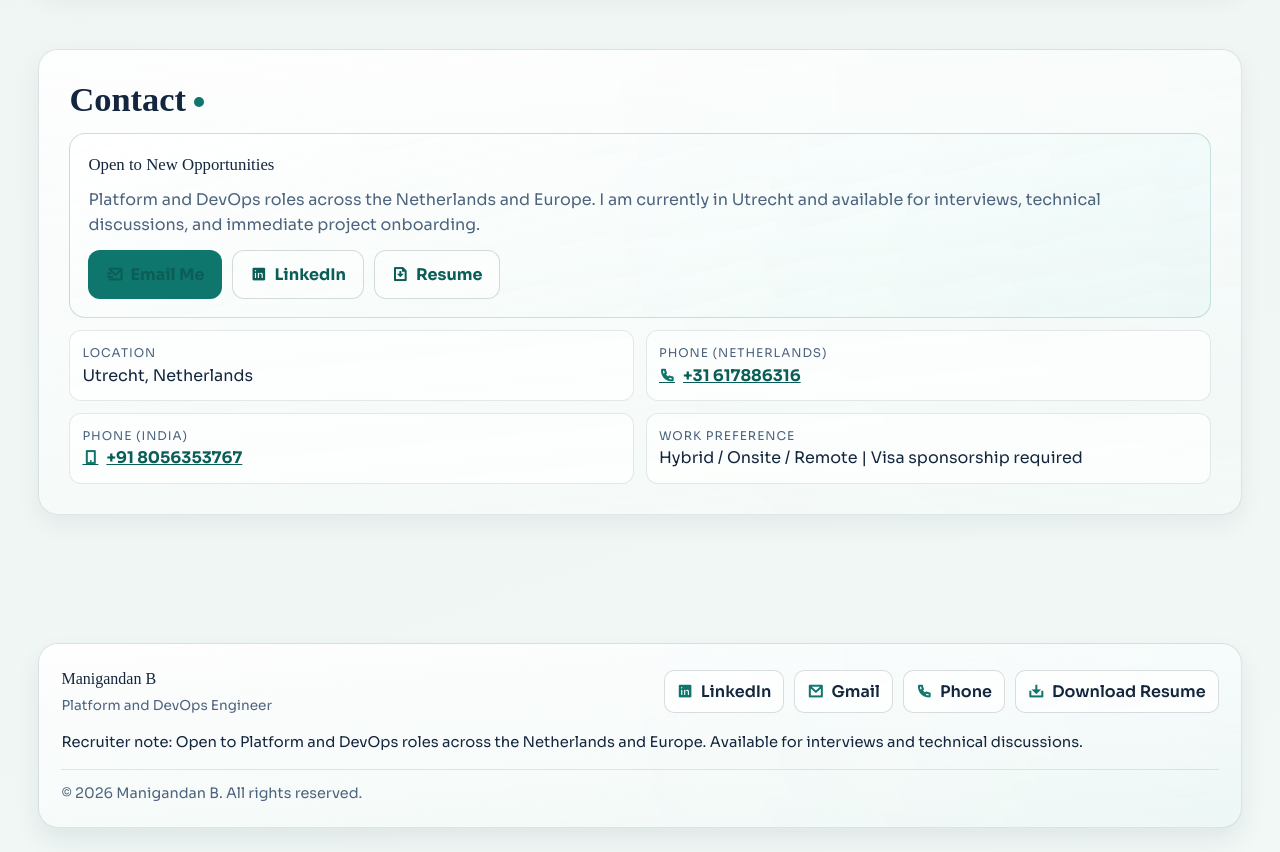
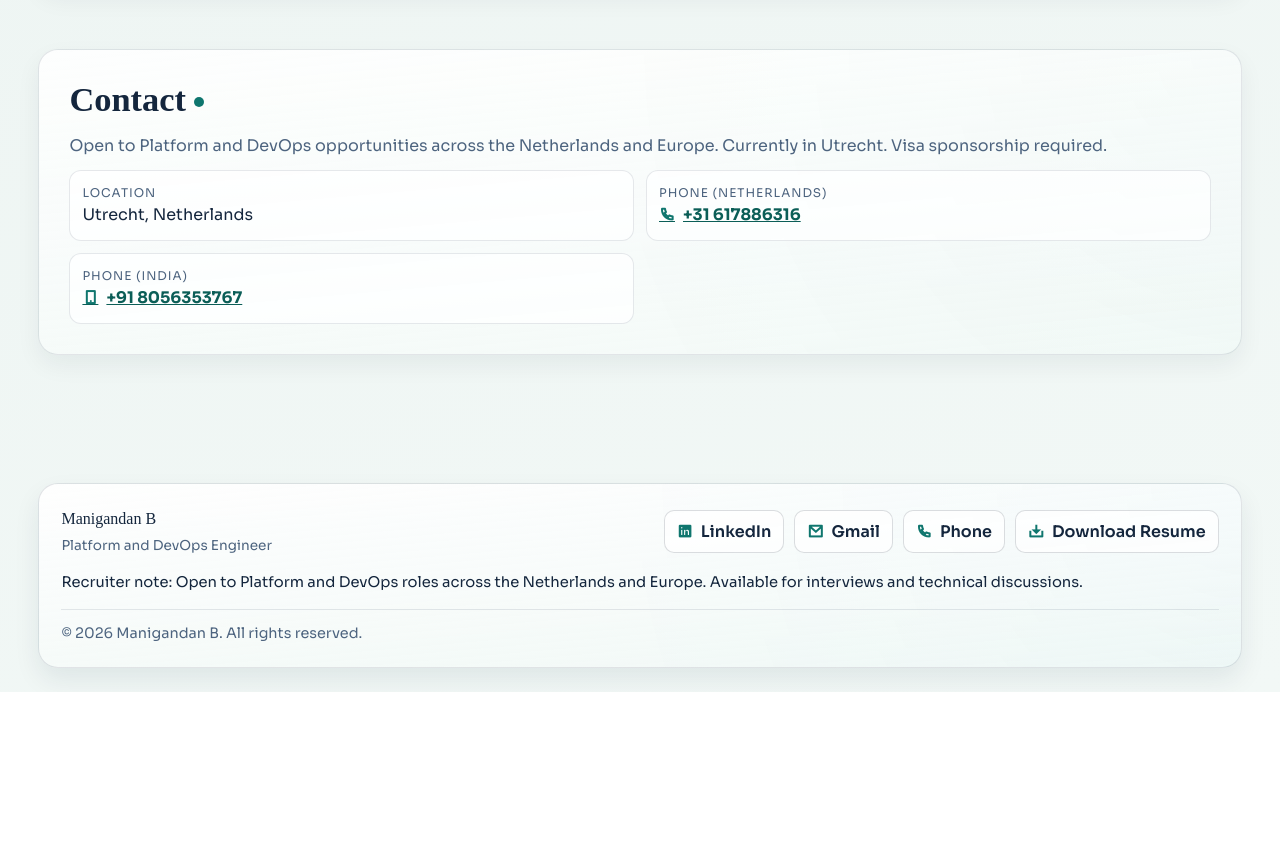
Before and after one commit to Mani01012001/Portfolio, a plain HTML site: page index.html in a window 1280 px wide. Shown: the part 6320-7172 px from the top of the page. After the commit the page ends 7012 px from the top, so only its background shows below. Drawn offline with nearby package versions, Linux system fonts and the light colour scheme; a web font is replaced by a local one.

Commit message:
Revert "Convert contact into opportunity CTA panel"
This reverts commit 8bb046531ac7a9485451942055892120d7262edd.

```diff
--- a/index.html
+++ b/index.html
@@ -439,29 +439,11 @@
 
       <section class="contact reveal" id="contact">
         <h2>Contact</h2>
-        <div class="contact-cta">
-          <p class="contact-cta-title">Open to New Opportunities</p>
-          <p class="contact-intro">
-            Platform and DevOps roles across the Netherlands and Europe. I am currently in Utrecht
-            and available for interviews, technical discussions, and immediate project onboarding.
-          </p>
-          <div class="contact-actions">
-            <a class="btn btn-primary btn-icon" href="mailto:mmani27964@gmail.com"
-              ><i class="ri-mail-send-line" aria-hidden="true"></i><span>Email Me</span></a
-            >
-            <a
-              class="btn btn-ghost btn-icon"
-              href="https://www.linkedin.com/in/manigandanb012001/"
-              target="_blank"
-              rel="noopener"
-              ><i class="ri-linkedin-box-fill" aria-hidden="true"></i><span>LinkedIn</span></a
-            >
-            <a class="btn btn-ghost btn-icon" href="resume.html" target="_blank" rel="noopener"
-              ><i class="ri-file-download-line" aria-hidden="true"></i><span>Resume</span></a
-            >
-          </div>
-        </div>
-        <div class="contact-grid contact-meta-grid">
+        <p class="contact-intro">
+          Open to Platform and DevOps opportunities across the Netherlands and Europe.
+          Currently in Utrecht. Visa sponsorship required.
+        </p>
+        <div class="contact-grid">
           <div class="contact-item">
             <p class="contact-label">Location</p>
             <p>Utrecht, Netherlands</p>
@@ -481,10 +463,6 @@
                 ><i class="ri-smartphone-line" aria-hidden="true"></i><span>+91 8056353767</span></a
               >
             </p>
-          </div>
-          <div class="contact-item">
-            <p class="contact-label">Work Preference</p>
-            <p>Hybrid / Onsite / Remote | Visa sponsorship required</p>
           </div>
         </div>
       </section>
--- a/style.css
+++ b/style.css
@@ -765,33 +765,6 @@ body[data-theme="dark"] .filter-btn.active {
   color: var(--muted);
 }
 
-.contact-cta {
-  border: 1px solid rgba(15, 118, 110, 0.22);
-  background:
-    linear-gradient(165deg, rgba(255, 255, 255, 0.92), rgba(238, 249, 246, 0.8)),
-    radial-gradient(circle at top right, rgba(56, 189, 248, 0.12), transparent 58%);
-  border-radius: 16px;
-  padding: 18px;
-}
-
-.contact-cta-title {
-  margin: 0 0 8px;
-  color: var(--ink);
-  font-family: "Unbounded", "Fraunces", serif;
-  font-size: 1.05rem;
-}
-
-.contact-actions {
-  display: flex;
-  flex-wrap: wrap;
-  gap: 10px;
-  margin-top: 10px;
-}
-
-.contact-meta-grid {
-  margin-top: 12px;
-}
-
 .contact a {
   color: var(--accent-deep);
   font-weight: 700;
@@ -1051,11 +1024,6 @@ body[data-theme="dark"] .footer-link {
   border-color: rgba(232, 241, 255, 0.2);
 }
 
-body[data-theme="dark"] .contact-cta {
-  background: rgba(20, 36, 58, 0.9);
-  border-color: rgba(52, 211, 153, 0.35);
-}
-
 .reveal {
   opacity: 0;
   transform: translateY(18px);
```
